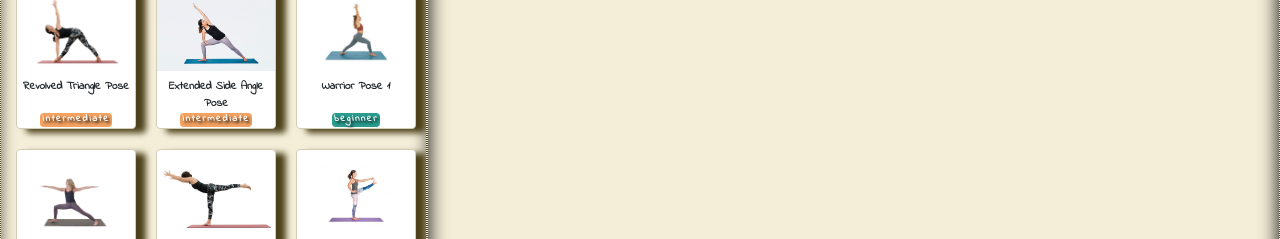
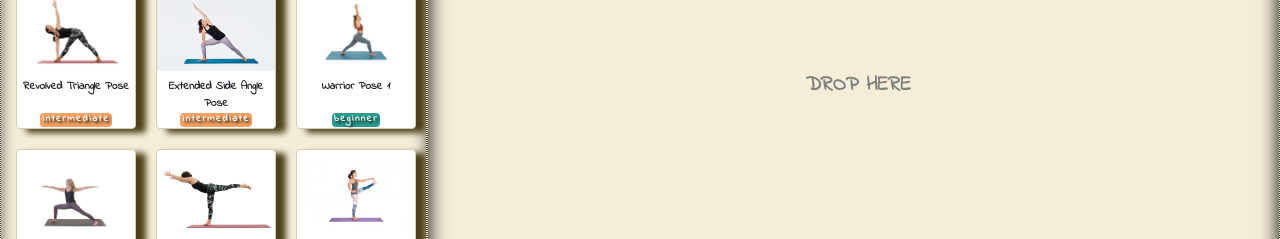
Before and after one commit to vic-teshua/yoga-app, a React (Create React App) app: page /design in a window 1280 px wide. Shown: the part 307-546 px from the top of the page. Built offline with nearby package versions, Linux system fonts and the light colour scheme; sample sign-in values are in the browser's storage.

Commit message:
added drop here text

```diff
--- a/src/pages/design/Design.css
+++ b/src/pages/design/Design.css
@@ -19,6 +19,13 @@
 
 .rightColumn {
 	box-shadow: inset 0px 0px 20px 0px rgba(0, 0, 0, 1);
+}
+
+.drop-here {
+	text-transform: uppercase;
+	font-weight: bold;
+	color: gray;
+	margin: 30% auto;
 }
 
 .btn-row {
--- a/src/pages/design/column/Column.js
+++ b/src/pages/design/column/Column.js
@@ -3,6 +3,7 @@ import { Droppable } from 'react-beautiful-dnd';
 import AsanaCard from '../card/Card';
 
 function Column(props) {
+	console.log(props);
 	return (
 		<Droppable droppableId={props.column.id} direction='horizontal'>
 			{(provided, snapshot) => {
@@ -14,9 +15,11 @@ function Column(props) {
 						ref={provided.innerRef}
 						{...provided.droppableProps}
 					>
-						{props.poses.map((pose, index) => (
-							<AsanaCard key={pose.id} {...pose} index={index} />
-						))}
+						{props.column.posesIds.length === 0 ? (
+							<p className='drop-here'>Drop here</p>
+						) : (
+							props.poses.map((pose, index) => <AsanaCard key={pose.id} {...pose} index={index} />)
+						)}
 						{provided.placeholder}
 					</div>
 				);
```
